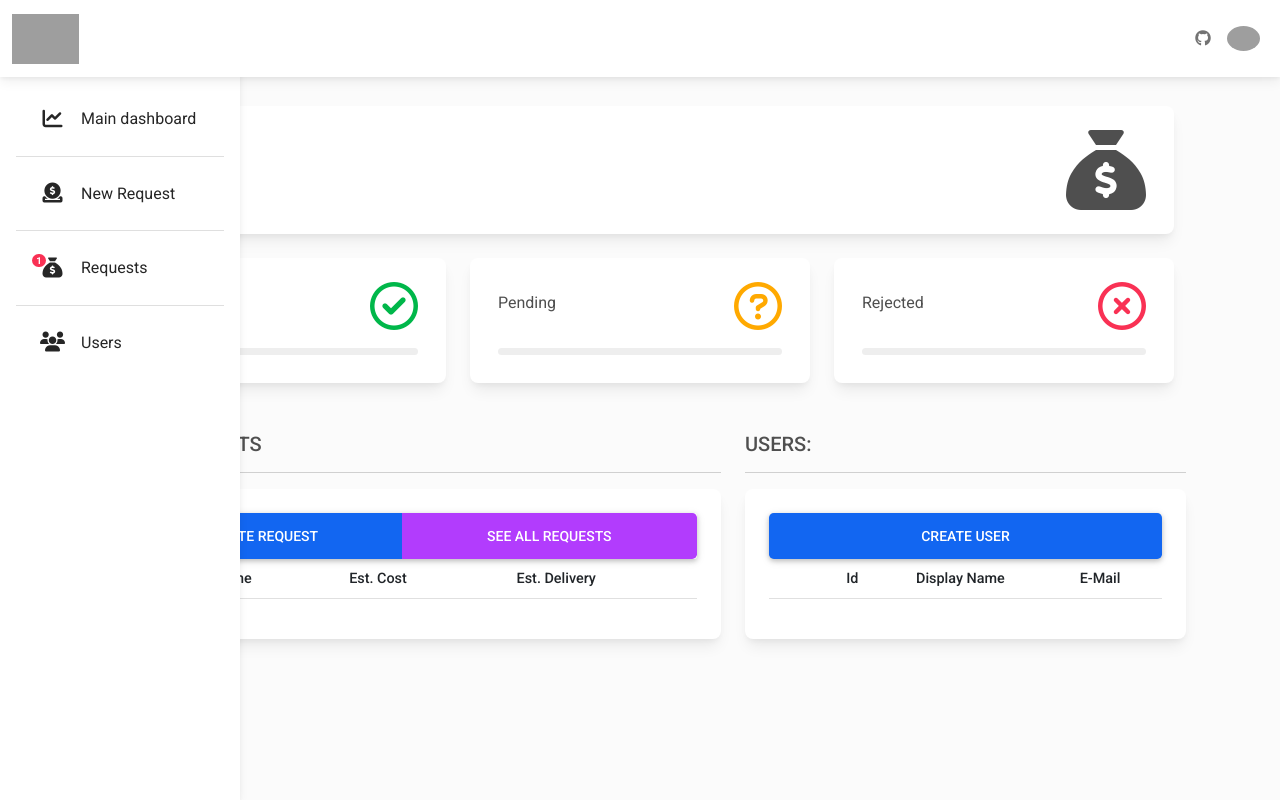
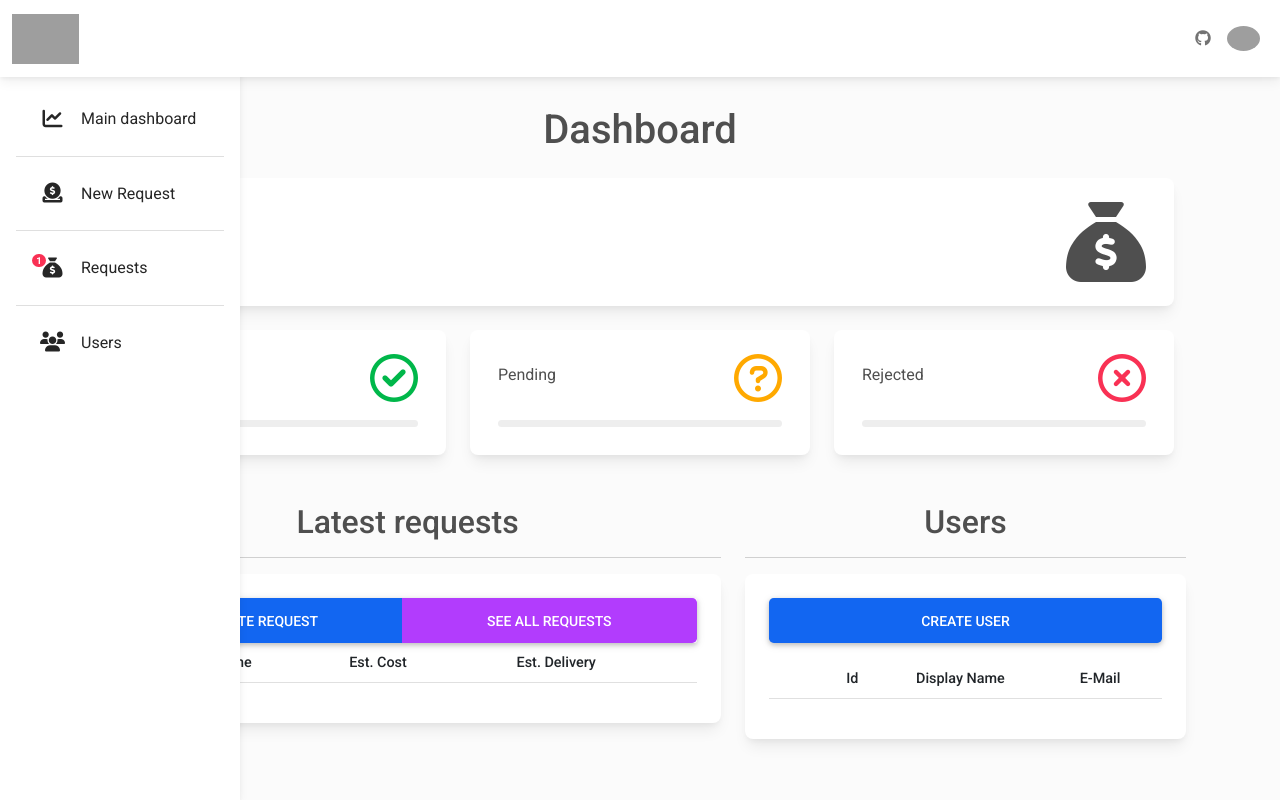
Before and after one commit to scriptogre/django-requests-web-app, a Django app: template purchase_requests/templates/dashboard/dashboard.html in a window 1280 px wide. Run offline with Django 3.2, Linux system fonts and the light colour scheme; the template is opened without the code that fills it, so the values that code supplies are empty; parts of the project's set-up code (start-up, migrations or seed data) failed here and were passed over; some libraries are stand-ins or nearby versions; grey boxes are pictures that could not be loaded.

Commit message:
Add title section to Dashboard, change title of Latest requests/Users sections, add more spacing

```diff
--- a/purchase_requests/templates/dashboard/dashboard.html
+++ b/purchase_requests/templates/dashboard/dashboard.html
@@ -4,13 +4,16 @@
 
 {% block content %}
 
+  <!-- Title -->
+  <div class="container mb-4 col-6">
+    <p class="h1 p-0 text-center">Dashboard</p>
+  </div>
+
   {% include 'dashboard/status.html' %}
 
-  <br>
-
-  <div class="row">
+  <div class="row mt-4">
     <div class="col-md-7">
-      <h5>LAST 5 REQUESTS</h5>
+      <p class="h2 mb-3 text-center">Latest requests</p>
       <hr>
       <div class="card card-body">
         <div class="btn-group btn-group-justified">
@@ -38,10 +41,10 @@
       </div>
     </div>
     <div class="col-md-5">
-      <h5>USERS:</h5>
+      <p class="h2 mb-3 text-center">Users</p>
       <hr>
       <div class="card card-body">
-        <a class="btn btn-primary  btn-lg btn-block" href="">Create User</a>
+        <a class="btn btn-primary btn-lg btn-block mb-3" href="">Create User</a>
         <table class="table table-sm">
           <tr>
             <th></th>
```
